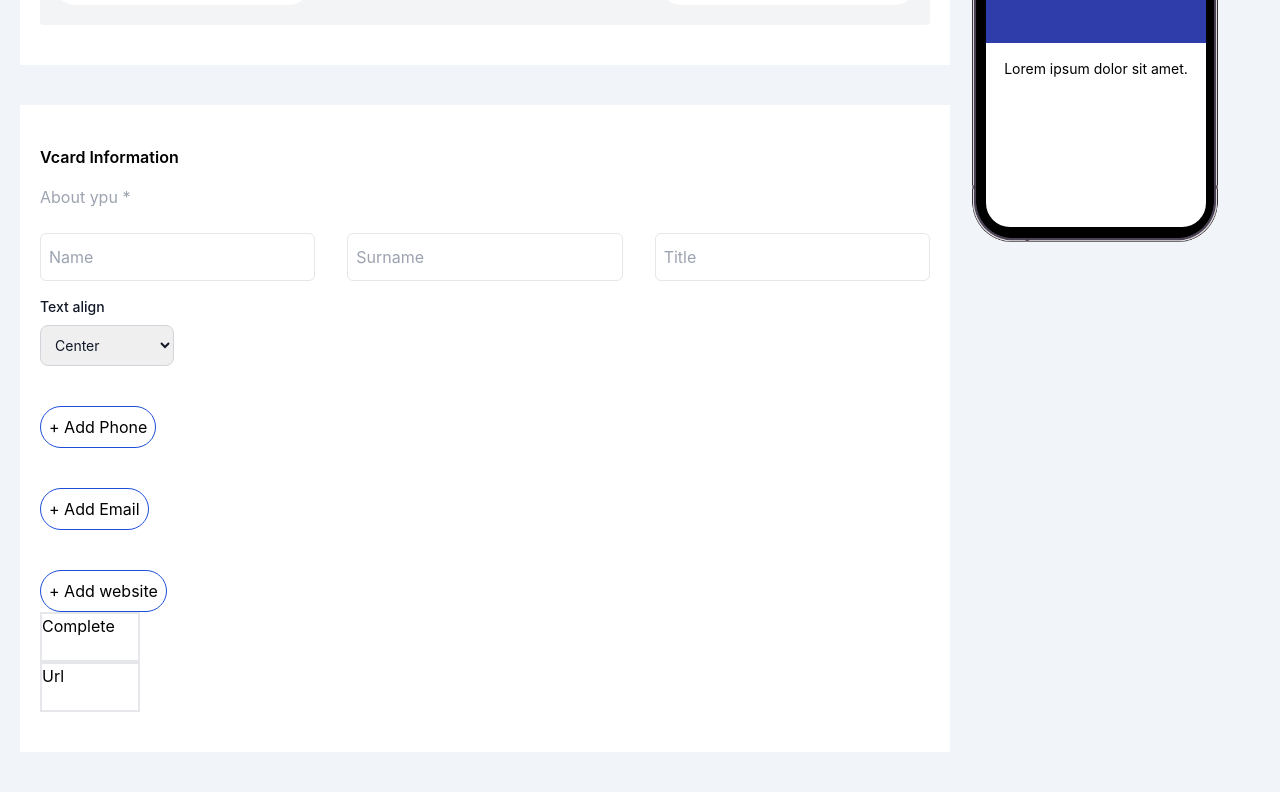
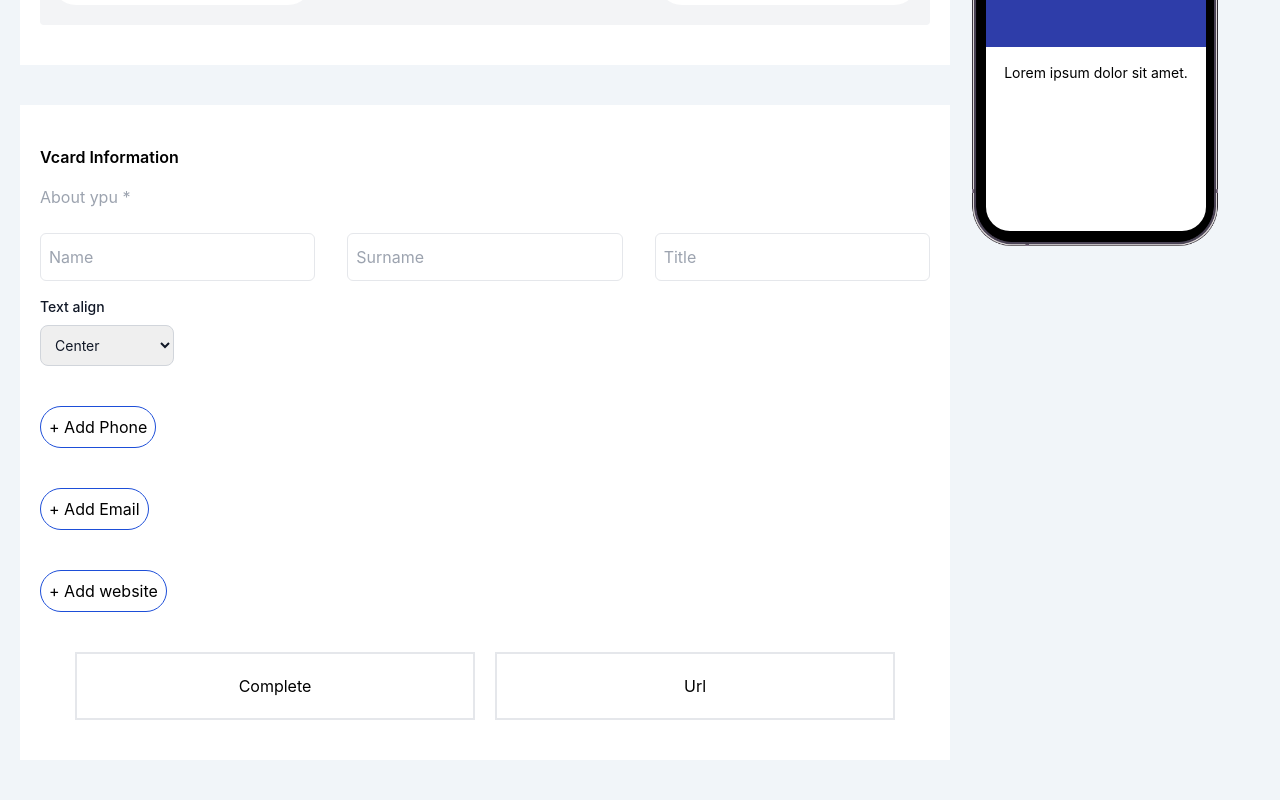
Before and after one commit to shohan-ch/qr-scanner, a React (Create React App) app: page / in a window 1280 px wide. Shown: the part 811-1611 px from the top of the page. Built offline with nearby package versions, Linux system fonts and the light colour scheme.

Commit message:
button design done

```diff
--- a/src/components/Location/LocationInputContainer.jsx
+++ b/src/components/Location/LocationInputContainer.jsx
@@ -1,17 +1,18 @@
 const LocationInputContainer = () => {
   return (
     <>
+      <div className="flex justify-center mt-4 gap-x-5">
         <div>
           <input
             type="radio"
             name="locationButtonInput"
             value={"complete"}
-          className="appearance-none sr-only peer"
+            className="appearance-none peer"
             id="radio1"
           />
           <label
             htmlFor="radio1"
-          className="w-[100px] h-[50px] border-2 block peer-checked:border-red-400"
+            className="p-5 w-[400px] text-center border-2 block peer-checked:border-blue-600 peer-checked:rounded-md"
           >
             Complete
           </label>
@@ -22,40 +23,17 @@ const LocationInputContainer = () => {
             value={"url"}
             type="radio"
             name="locationButtonInput"
-          className="appearance-none sr-only peer"
+            className="appearance-none peer"
             id="radio2"
           />
           <label
             htmlFor="radio2"
-          className="w-[100px] h-[50px] border-2 block peer-checked:border-red-400"
+            className="p-5 w-[400px] text-center border-2 block peer-checked:border-blue-600 peer-checked:rounded-md"
           >
             Url
           </label>
         </div>
-
-      {/* <div>
-        <input
-          type="radio"
-          name="locationButtonInput"
-          classNameName="appearance-none"
-        />
-        <label
-          htmlFor="locationButtonInput"
-          classNameName="w-[100px] h-[50px] border border-red-400 block "
-        ></label>
       </div>
-
-      <div>
-        <input
-          type="radio"
-          name="locationButtonInput"
-          classNameName="appearance-none"
-        />
-        <label
-          htmlFor="locationButtonInput"
-          classNameName="w-[100px] h-[50px] border border-red-400 block "
-        ></label>
-      </div>  */}
     </>
   );
 };
```
Lines whose indentation alone changed are shown as unchanged.
